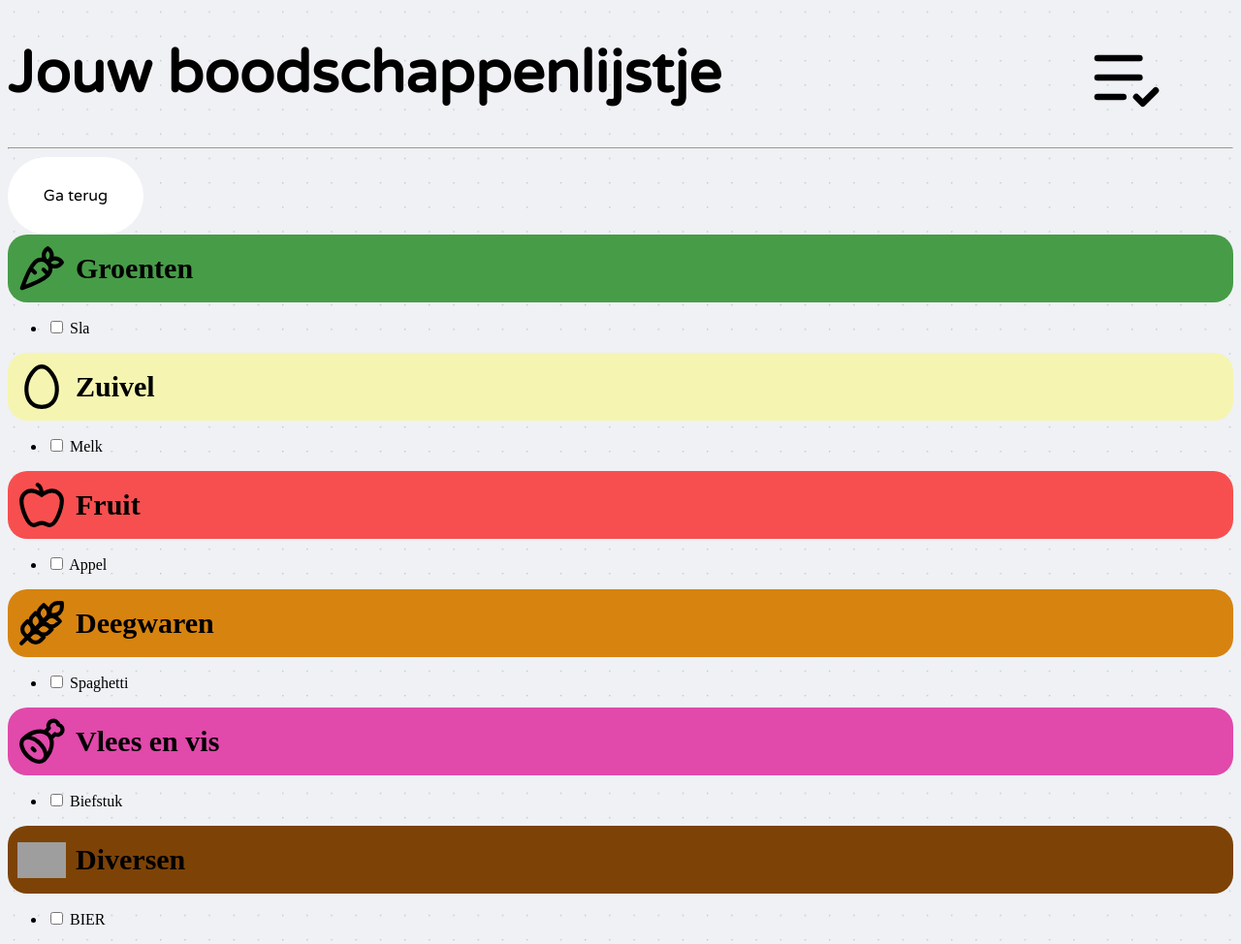
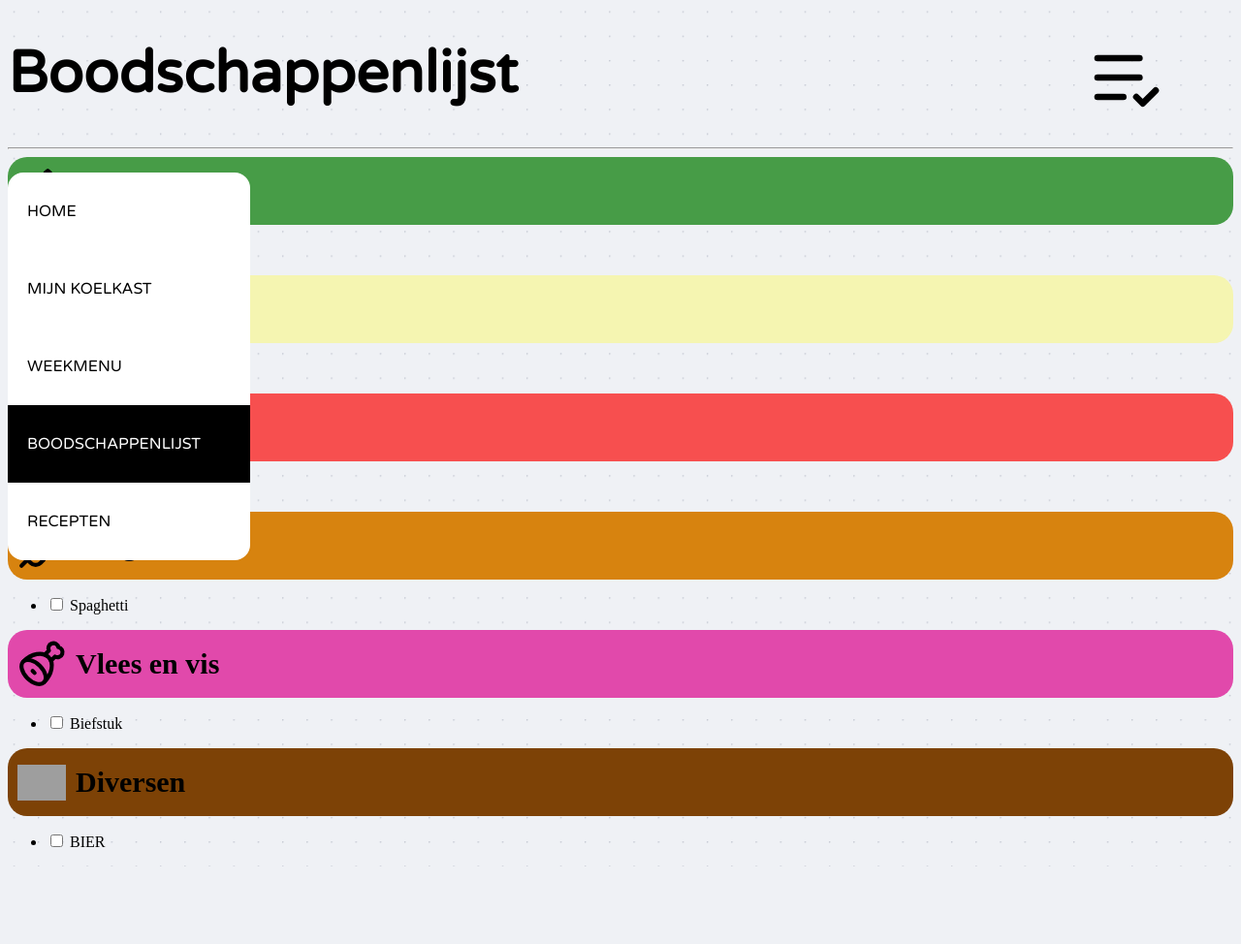
Before and after one commit to LanderGeerts04/Anti-FoodWaste, a PHP site: page /Boodschappenlijst.html in a window 1280 px wide. Shown: the whole page at 97% size. After the commit the page ends 894 px from the top, so only its background shows below. Run offline with PHP 8.4, Linux system fonts and the light colour scheme; grey boxes are pictures that could not be loaded.

Commit message:
update boodschappenlijstje

```diff
--- a/Boodschappenlijst.html
+++ b/Boodschappenlijst.html
@@ -2,110 +2,80 @@
 <html lang="en">
   <head>
         <meta charset="UTF-8" />
-    <meta name="viewport" content="width=device-width, initial-scale=1.0" />
+        <meta name="viewport" content="width=device-width, initial-scale=1.0">
         <title>Boodschappenlijstje</title>
         <link rel="stylesheet" href="Boodschappenlijst.css" />
     </head>
     <body>
-    <div>
+        <div class="parent">
+        <div class="lijstje">
             <h1 id="title">
-        Jouw boodschappenlijstje
-        <a href="#HOME"
-          ><img
-            id="logo"
-            align="right"
-            src="./list-check.svg"
-            alt="Geen foto beschikbaar"
-        /></a>
+                Boodschappenlijst
+                <a href="#HOME"><img id="logo" align="right" src="./list-check.svg" alt="Geen foto beschikbaar"></a>
             </h1>
         </div>
         <hr />
-    <a class="backbutton" href="./Mijn Koelkast/Mijn_Koelkast.html">Ga terug</a>
+
+        <div>
+            <ul class="nav">
+                <li id="top"><a href="/Homepage">HOME</a></li>
+                <li><a href="./Mijn Koelkast/Mijn_Koelkast.html">MIJN KOELKAST</a></li>
+                <li><a href="./Weekmenu/Weekmenu.html">WEEKMENU</a></li>
+                <li id="active"><a href="./Boodschappenlijst.html">BOODSCHAPPENLIJST</a></li>
+                <li id="bottom"><a href="#Recepten">RECEPTEN</a></li>
+            </ul>
+        </div>
+
         <div>
             <div id="veg">
-        <img
-          class="menulogos"
-          src="./Mijn Koelkast/Photos/Icons/carrot.svg"
-          alt="$"
-        />
+                <img class="menulogos" src="./Mijn Koelkast/Photos/Icons/carrot.svg" alt="$">
                 <h2>Groenten</h2>
             </div>
             <ul>
-        <li>
-          <input type="checkbox" name="groente" value="Sla" />
-          <label>Sla</label>
-        </li>
+                <li><input type="checkbox" name="groente" value="Sla">
+                <label>Sla</label></li>
             </ul>
             <div id="Dairy">
-        <img
-          class="menulogos"
-          src="./Mijn Koelkast/Photos/Icons/egg.svg"
-          alt="$"
-        />
+                <img class="menulogos" src="./Mijn Koelkast/Photos/Icons/egg.svg" alt="$">
                 <h2>Zuivel</h2>
             </div>
             <ul>
-        <li>
-          <input type="checkbox" name="zuivel" value="melk" />
-          <label>Melk</label>
-        </li>
+                <li><input type="checkbox" name="zuivel" value="melk">
+                <label>Melk</label></li>
             </ul>
             <div id="fru">
-        <img
-          class="menulogos"
-          src="./Mijn Koelkast/Photos/Icons/apple.svg"
-          alt="$"
-        />
+                <img class="menulogos" src="./Mijn Koelkast/Photos/Icons/apple.svg" alt="$">
                 <h2>Fruit</h2>
             </div>
             <ul>
-        <li>
-          <input type="checkbox" name="fruit" value="appel" />
-          <label>Appel</label>
-        </li>
+                <li><input type="checkbox" name="fruit" value="appel">
+                <label>Appel</label></li>
             </ul>
             <div id="wheat">
-        <img
-          class="menulogos"
-          src="./Mijn Koelkast/Photos/Icons/wheat.svg"
-          alt="$"
-        />
+                <img class="menulogos" src="./Mijn Koelkast/Photos/Icons/wheat.svg" alt="$">
                 <h2>Deegwaren</h2>
             </div>
             <ul>
-        <li>
-          <input type="checkbox" name="deegwaren" value="Spaghetti" />
-          <label>Spaghetti</label>
-        </li>
+                <li><input type="checkbox" name="deegwaren" value="Spaghetti">
+                <label>Spaghetti</label></li>
             </ul>
             <div id="meat">
-        <img
-          class="menulogos"
-          src="./Mijn Koelkast/Photos/Icons/ham.svg"
-          alt="$"
-        />
+                <img class="menulogos" src="./Mijn Koelkast/Photos/Icons/ham.svg" alt="$">
                 <h2>Vlees en vis</h2>
             </div>
             <ul>
-        <li>
-          <input type="checkbox" name="vleesvis" value="biefstuk" />
-          <label>Biefstuk</label>
-        </li>
+                <li><input type="checkbox" name="vleesvis" value="biefstuk">
+                <label>Biefstuk</label></li>
             </ul>
             <dev id="varia">
-        <img
-          class="menulogos"
-          src="./Mijn Koelkast/Photos/Icons/chef-hat.svg"
-          alt="$"
-        />
+                <img class="menulogos" src="./Mijn Koelkast/Photos/Icons/chef-hat.svg" alt="$">
                 <h2>Diversen</h2>
             </dev>
             <ul>
-        <li>
-          <input type="checkbox" name="divers" value="BIER" />
-          <label>BIER</label>
-        </li>
+                <li><input type="checkbox" name="divers" value="BIER">
+                <label>BIER</label></li>
             </ul>
+        </div>
     </div>
     </body>
 </html>
```
Also changed, not shown: Boodschappenlijst.css (+4 -3 lines). Lines whose indentation alone changed are shown as unchanged.
